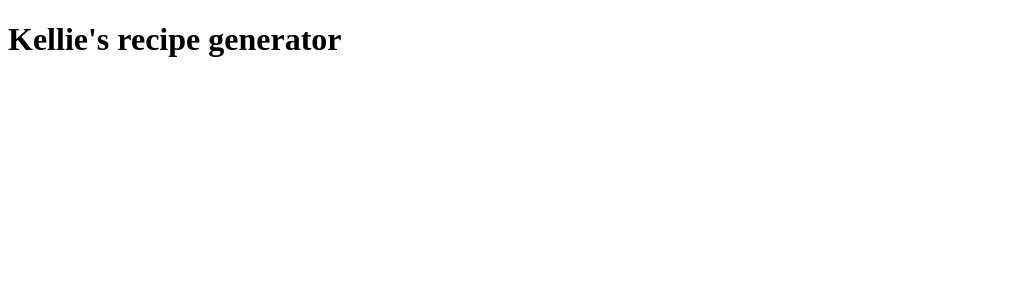
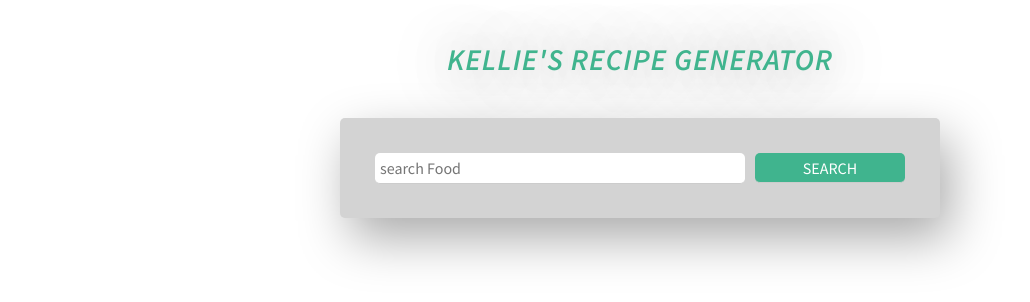
Before and after one commit to kelvin-daniel/recipegenerator, a React (Create React App) app in the folder recipe-generator/: page / in a window 1280 px wide. Shown: the top 302 px of the page, without its empty margins (0-1030 px from the left). Built offline with nearby package versions, Linux system fonts and the light colour scheme; the HTML template or start-up script is replaced by a standard one.

Commit message:
add components folder

```diff
--- /dev/null
+++ b/recipe-generator/src/App.css
@@ -0,0 +1,161 @@
+
+@import url("https://fonts.googleapis.com/css?family=Source+Sans+Pro:300,300i,400,400i,600,600i,700&display=swap");
+
+* {
+  font-family: "Source Sans Pro", sans-serif;
+  margin: 0;
+  padding: 0;
+  text-decoration: none;
+  list-style-type: none;
+  outline: none;
+}
+
+html {
+  font-size: 62.5%;
+}
+
+.App {
+  display: flex;
+  flex-direction: column;
+  align-items: center;
+}
+
+h1 {
+  font-size: 3rem;
+  letter-spacing: 0.1rem;
+  font-style: italic;
+  color: #40b48e;
+  text-shadow: 0 0.2rem 5rem rgb(119, 115, 115);
+  text-transform: uppercase;
+  margin: 4rem 0;
+  font-weight: bolder;
+}
+
+.search-form {
+  width: 60rem;
+  height: 10rem;
+  display: flex;
+  justify-content: center;
+  align-items: center;
+  background-color: #d3d3d3;
+  border-radius: 0.5rem;
+  margin-bottom: 5rem;
+  box-shadow: 1rem 2rem 5rem #aaa;
+  position: relative;
+}
+
+.alert {
+  position: absolute;
+  top: -3rem;
+  left: 0;
+  background-color: rgb(233, 72, 72);
+  width: calc(100% - 0.4rem);
+  border-radius: 0.5rem;
+  padding: 0.2rem;
+}
+
+.alert h3 {
+  font-size: 1.8rem;
+  color: #fff;
+  font-weight: 400;
+  text-transform: uppercase;
+  text-align: center;
+}
+
+.search-form input {
+  font-size: 1.6rem;
+  border: none;
+  border-bottom: 0.1rem solid #ccc;
+  margin: 0 0.5rem;
+  border-radius: 0.5rem;
+  height: 3rem;
+}
+
+.search-form input[type="text"] {
+  padding: 0 0.5rem;
+  width: 60%;
+  color: #555;
+}
+
+.search-form input[type="submit"] {
+  width: 25%;
+  text-transform: uppercase;
+  background-color: #40b48e;
+  color: #fff;
+}
+
+.recipes {
+  width: 90%;
+  display: flex;
+  align-items: center;
+  flex-wrap: wrap;
+  justify-content: center;
+  align-items: flex-start;
+}
+
+.recipe {
+  width: 30rem;
+  margin: 3rem;
+  display: flex;
+  flex-direction: column;
+  background-color: #d3d3d3;
+  padding: 2rem;
+  position: relative;
+  border-radius: 0.5rem;
+  box-shadow: 2rem 3rem 5rem #aaa;
+}
+
+.recipe h2 {
+  background-color: rgba(161, 161, 161, 0.7);
+  border-radius: 0.5rem;
+  padding: 0.3rem 0.5rem;
+  position: absolute;
+  top: 2.5rem;
+  left: 2.5rem;
+  right: 2.5rem;
+  font-size: 2.5rem;
+  font-weight: 400;
+  text-shadow: 0 0.5rem 0.5rem #555;
+  color: #fff;
+}
+
+.recipe img {
+  border-radius: 0.5rem;
+  object-fit: cover;
+}
+
+.recipe a {
+  font-size: 1.8rem;
+  color: #40b48e;
+}
+
+.recipe button {
+  font-size: 2rem;
+  text-transform: uppercase;
+  color: #fff;
+  background-color: #40b48e;
+  border: none;
+  border-radius: 0.5rem;
+  height: 3rem;
+}
+
+.ingredient-list {
+  margin-top: 1rem;
+  background-color: #f0f0f0;
+  border-radius: 0.5rem;
+  padding: 0.5rem;
+}
+
+.ingredient-list li {
+  margin: 0.5rem 0;
+}
+
+.ingredient-text {
+  font-size: 1.5rem;
+  color: #888;
+}
+
+.ingredient-weight {
+  color: #40b48e;
+  font-size: 1.3rem;
+}
--- a/recipe-generator/src/App.js
+++ b/recipe-generator/src/App.js
@@ -1,9 +1,46 @@
-import React from 'react'
+import React, {useState}from 'react'
+import Axios from 'axios'
+import {v4 as uuidv4} from 'uuid'
+import "./App.css"
+import Recipe from './components/Recipe'
 
 const App = () => {
+const [query, setQuery]= useState("")
+const[recipes, setRecipes]= useState([])
+
+const APP_ID = "17a63891";
+const APP_KEY = "c4bf2f4189cdeccfd044247c93baad3a";
+
+    const url = `https://api.edamam.com/search?q=${query}&app_id=${APP_ID}&app_key=${APP_KEY}`;
+
+    const getData = async() => {
+        const result = await Axios.get(url)
+        setRecipes(result.data.hits)
+        console.log(result)
+        setQuery("");
+        };
+
+        const onChange=(e)=> {
+            setQuery(e.target.value)
+        }
+
+        const onSubmit = (e) => {
+            e.preventDefault()
+            getData()
+        }
+
     return (
-        <div>
-            <h1>Kellie's recipe generator</h1>
+        <div className="App">
+            <h1> Kellie's recipe generator</h1>
+
+            <form className="search-form" onSubmit={onSubmit}>
+                <input type='text' placeholder='search Food' autoComplete= 'off' onChange={onChange} value={query}/>
+                <input type='submit' value="search"/>
+            </form>
+            <div className="recipes">
+              {recipes!==[]&& recipes.map(recipe => <Recipe key={uuidv4()} recipe={recipe}/>)}
+            </div>
+
         </div>
     );
 };
--- /dev/null
+++ b/recipe-generator/src/components/Recipe.js
@@ -0,0 +1,14 @@
+import React from 'react'
+
+const Recipe = () => {
+    const {label, image, url, ingredients}= recipe.recipe;
+    return (
+        <div className ="recipe">
+            <h2>{label}</h2>
+            <img src={image} alt={label}/>
+                <a href={url} target="_blank" rel="noopener noreferrer">More Info</a>
+        </div>
+    )
+}
+
+export default Recipe
```
Also changed, not shown: 1 other file (tests, documents, lock files or other folders).
